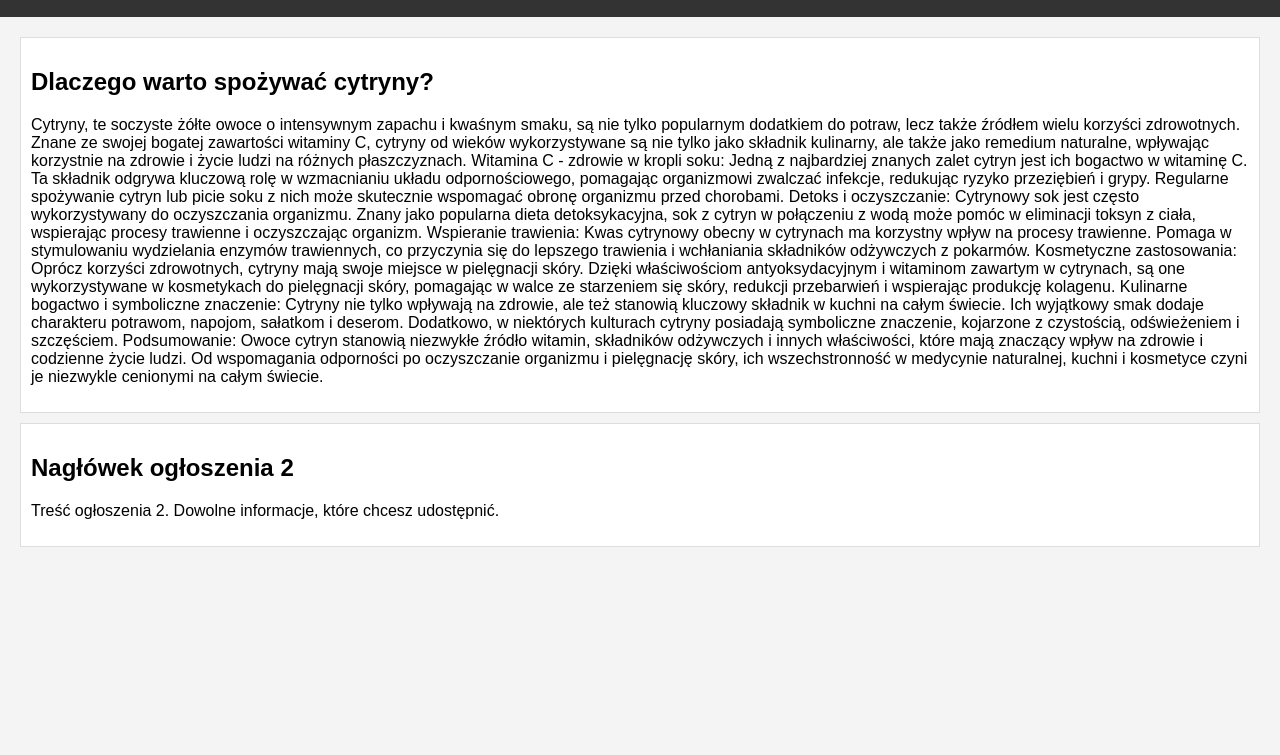
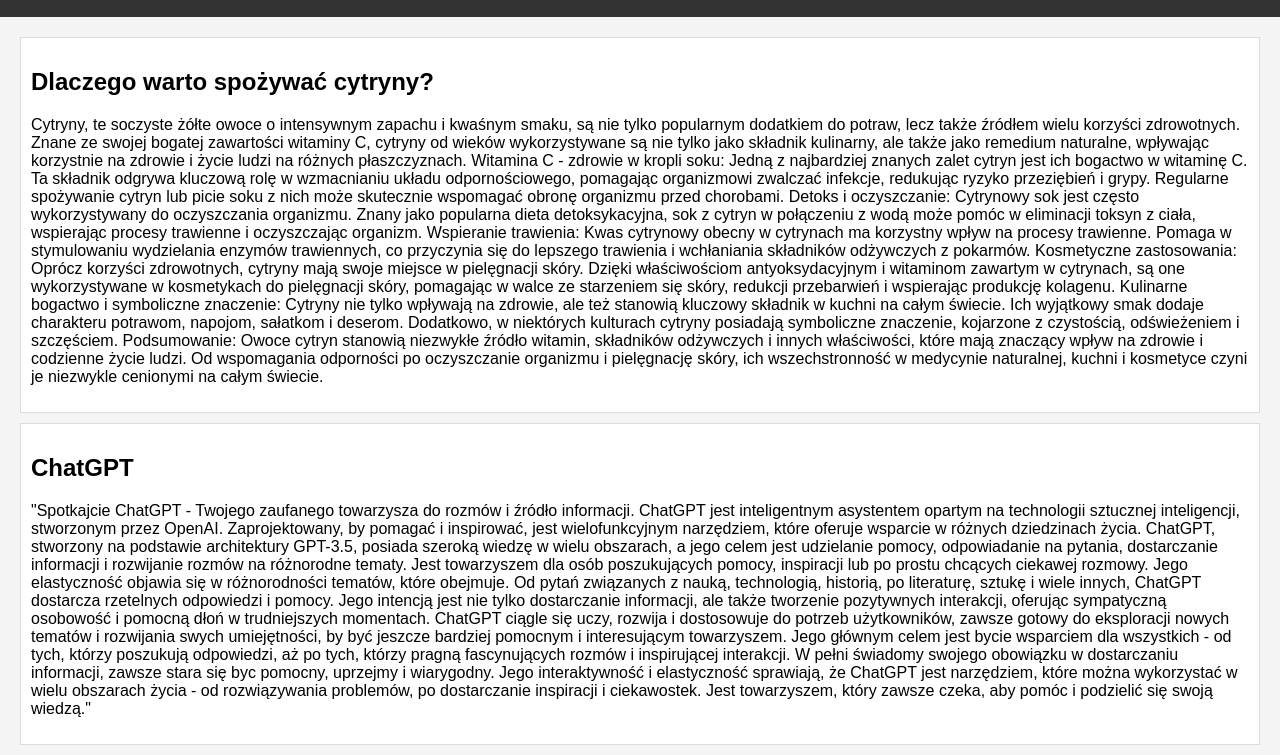
Before and after one commit to siteteocompany/siteteocompany.github.io, a plain HTML site: page index.html in a window 1280 px wide. Shown: the part 95-850 px from the top of the page. Before the commit the page ends 800 px from the top, so only its background shows below. Drawn offline with Linux system fonts and the light colour scheme.

Commit message:
Update index.html

```diff
--- a/index.html
+++ b/index.html
@@ -68,8 +68,14 @@ Owoce cytryn stanowią niezwykłe źródło witamin, składników odżywczych i
         </div>
 
         <div class="advertisement">
-            <h2>Nagłówek ogłoszenia 2</h2>
-            <p>Treść ogłoszenia 2. Dowolne informacje, które chcesz udostępnić.</p>
+            <h2>ChatGPT</h2>
+            <p>"Spotkajcie ChatGPT - Twojego zaufanego towarzysza do rozmów i źródło informacji. ChatGPT jest inteligentnym asystentem opartym na technologii sztucznej inteligencji, stworzonym przez OpenAI. Zaprojektowany, by pomagać i inspirować, jest wielofunkcyjnym narzędziem, które oferuje wsparcie w różnych dziedzinach życia.
+ChatGPT, stworzony na podstawie architektury GPT-3.5, posiada szeroką wiedzę w wielu obszarach, a jego celem jest udzielanie pomocy, odpowiadanie na pytania, dostarczanie informacji i rozwijanie rozmów na różnorodne tematy. Jest towarzyszem dla osób poszukujących pomocy, inspiracji lub po prostu chcących ciekawej rozmowy.
+Jego elastyczność objawia się w różnorodności tematów, które obejmuje. Od pytań związanych z nauką, technologią, historią, po literaturę, sztukę i wiele innych, ChatGPT dostarcza rzetelnych odpowiedzi i pomocy. Jego intencją jest nie tylko dostarczanie informacji, ale także tworzenie pozytywnych interakcji, oferując sympatyczną osobowość i pomocną dłoń w trudniejszych momentach.
+ChatGPT ciągle się uczy, rozwija i dostosowuje do potrzeb użytkowników, zawsze gotowy do eksploracji nowych tematów i rozwijania swych umiejętności, by być jeszcze bardziej pomocnym i interesującym towarzyszem.
+Jego głównym celem jest bycie wsparciem dla wszystkich - od tych, którzy poszukują odpowiedzi, aż po tych, którzy pragną fascynujących rozmów i inspirującej interakcji. W pełni świadomy swojego obowiązku w dostarczaniu informacji, zawsze stara się byc pomocny, uprzejmy i wiarygodny.
+Jego interaktywność i elastyczność sprawiają, że ChatGPT jest narzędziem, które można wykorzystać w wielu obszarach życia - od rozwiązywania problemów, po dostarczanie inspiracji i ciekawostek. Jest towarzyszem, który zawsze czeka, aby pomóc i podzielić się swoją wiedzą."
+</p>
         </div>
 
         <!-- Dodaj kolejne ogłoszenia według tego samego wzoru -->
```
